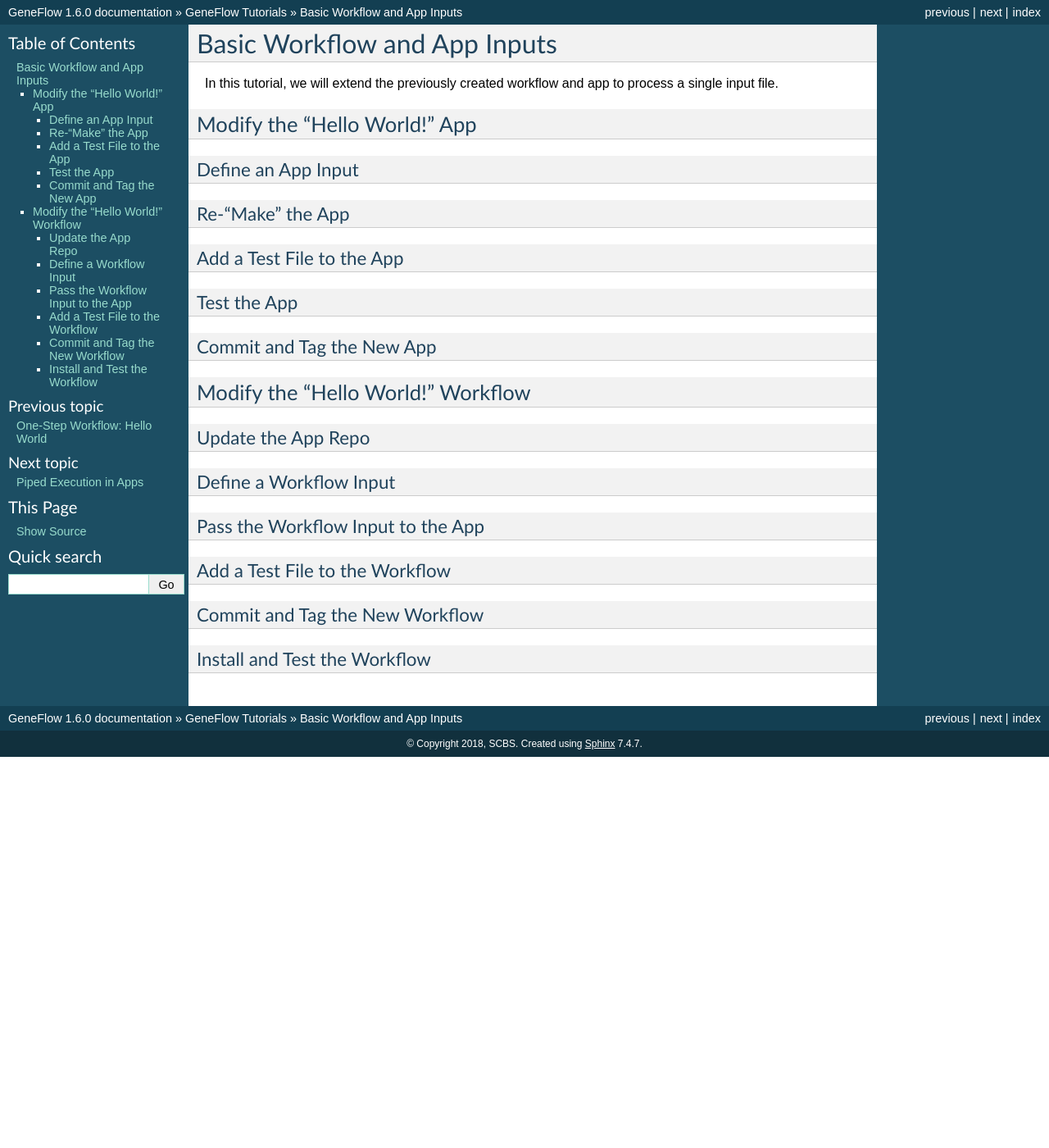
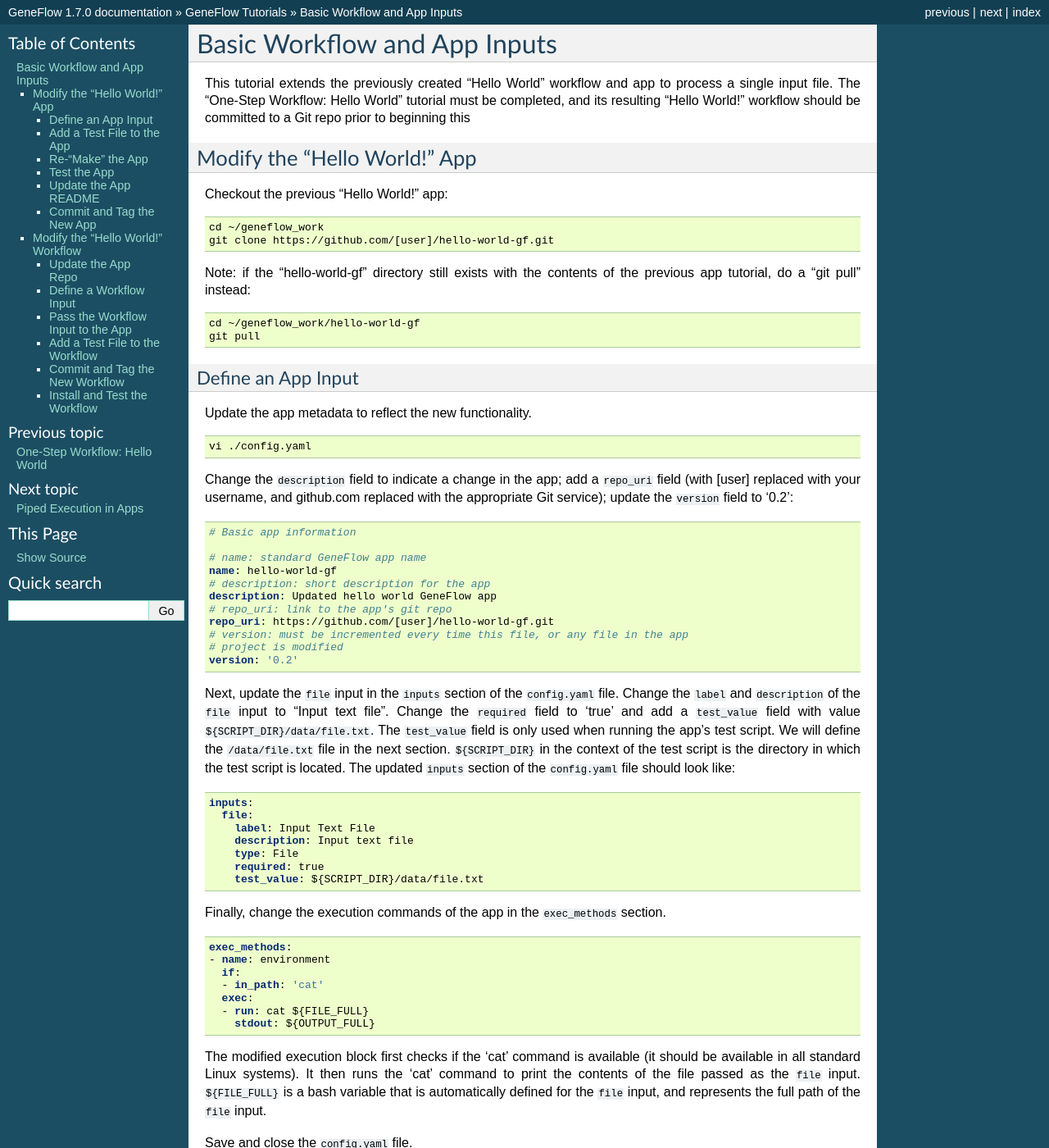
Before and after one commit to CDCgov/geneflow, a Sphinx documentation site: the page built from docs/chapters/tutorials/basic-input.rst, in a window 1280 px wide and 1400 px high. Shown: the whole window at 82% size. Built offline with Sphinx 7.4.7, drawn with Linux system fonts in a browser that asks for light colours; some of the changed text lies outside the part shown.

Commit message:
add basic inputs tutorial [wip]

```diff
--- a/docs/chapters/tutorials/basic-input.rst
+++ b/docs/chapters/tutorials/basic-input.rst
@@ -3,25 +3,194 @@
 Basic Workflow and App Inputs
 =============================
 
-In this tutorial, we will extend the previously created workflow and app to process a single input file.
+This tutorial extends the previously created "Hello World" workflow and app to process a single input file. The "One-Step Workflow: Hello World" tutorial must be completed, and its resulting "Hello World!" workflow should be committed to a Git repo prior to beginning this
 
 Modify the "Hello World!" App
 -----------------------------
 
+Checkout the previous "Hello World!" app:
+
+.. code-block:: text
+
+    cd ~/geneflow_work
+    git clone https://github.com/[user]/hello-world-gf.git
+
+Note: if the "hello-world-gf" directory still exists with the contents of the previous app tutorial, do a "git pull" instead:
+
+.. code-block:: text
+
+    cd ~/geneflow_work/hello-world-gf
+    git pull
+
 Define an App Input
 ~~~~~~~~~~~~~~~~~~~
+
+Update the app metadata to reflect the new functionality.
+
+
+.. code-block:: text
+
+    vi ./config.yaml
+
+Change the ``description`` field to indicate a change in the app; add a ``repo_uri`` field (with [user] replaced with your username, and github.com replaced with the appropriate Git service); update the ``version`` field to '0.2':
+
+.. code-block:: yaml
+
+    # Basic app information
+
+    # name: standard GeneFlow app name
+    name: hello-world-gf
+    # description: short description for the app
+    description: Updated hello world GeneFlow app
+    # repo_uri: link to the app's git repo
+    repo_uri: https://github.com/[user]/hello-world-gf.git
+    # version: must be incremented every time this file, or any file in the app
+    # project is modified
+    version: '0.2'
+
+Next, update the ``file`` input in the ``inputs`` section of the ``config.yaml`` file. Change the ``label`` and ``description`` of the ``file`` input to "Input text file". Change the ``required`` field to 'true' and add a ``test_value`` field with value ``${SCRIPT_DIR}/data/file.txt``. The ``test_value`` field is only used when running the app's test script. We will define the ``/data/file.txt`` file in the next section. ``${SCRIPT_DIR}`` in the context of the test script is the directory in which the test script is located. The updated ``inputs`` section of the ``config.yaml`` file should look like:
+
+.. code-block:: yaml
+
+    inputs:
+      file:
+        label: Input Text File
+        description: Input text file
+        type: File
+        required: true
+        test_value: ${SCRIPT_DIR}/data/file.txt
+
+Finally, change the execution commands of the app in the ``exec_methods`` section.
+
+.. code-block:: yaml
+
+    exec_methods:
+    - name: environment
+      if:
+      - in_path: 'cat'
+      exec:
+      - run: cat ${FILE_FULL}
+        stdout: ${OUTPUT_FULL}
+
+The modified execution block first checks if the 'cat' command is available (it should be available in all standard Linux systems). It then runs the 'cat' command to print the contents of the file passed as the ``file`` input. ``${FILE_FULL}`` is a bash variable that is automatically defined for the ``file`` input, and represents the full path of the ``file`` input.
+
+Save and close the ``config.yaml`` file.
+
+Add a Test File to the App
+~~~~~~~~~~~~~~~~~~~~~~~~~~
+
+Previously, we added a file called ``file.txt`` to the test folder. Modify this file so that it contains the string "Hello World File Contents!":
+
+.. code-block:: text
+
+    cd ~/geneflow_work/hello-world-gf/test/data
+    vi ./file.txt
+
+Make sure the file has the contents:
+
+.. code-block:: text
+
+    Hello World File Contents!
+
+Save and close the ``file.txt`` file.
 
 Re-"Make" the App
 ~~~~~~~~~~~~~~~~~
 
-Add a Test File to the App
-~~~~~~~~~~~~~~~~~~~~~~~~~~
+Now that the ``config.yaml`` file has been updated and the test file defined. Rebuild the app with the following commands:
+
+.. code-block:: text
+
+    cd ~/geneflow_work/hello-world-gf
+    geneflow make-app .
+
+This should re-generate the ``app.yaml.j2``, ``agave-app-def.json.j2``, ``hello-world-gf.sh``, and ``test.sh`` scripts.
+
+Make sure the app wrapper script and test script are executable:
+
+.. code-block:: text
+
+    chmod +x ./assets/hello-world-gf.sh
+    chmod +x ./test/test.sh
 
 Test the App
 ~~~~~~~~~~~~
 
+Run the ``test.sh`` script to test the app:
+
+.. code-block:: text
+
+    cd ~/geneflow_work/hello-world-gf/test
+    ./test.sh
+
+You should see output similar to the following:
+
+.. code-block:: text
+
+    CMD=/home/[user]/geneflow_work/hello-world-gf/test/../assets/hello-world-gf.sh --file="/home/[user]/geneflow_work/hello-world-gf/test/data/file.txt" --output="output.txt" --exec_method="auto"
+    File: /home/[user]/geneflow_work/hello-world-gf/test/data/file.txt
+    Output: output.txt
+    Execution Method: auto
+    Detected Execution Method: environment
+    CMD=cat /home/[user]/geneflow_work/hello-world-gf/test/data/file.txt  >"/home/[user]/geneflow_work/hello-world-gf/test/output.txt"
+    Exit code: 0
+    Exit code: 0
+
+The ``output.txt`` file should have been created in the test directory with the text "Hello World File Contents!". View it with:
+
+.. code-block:: text
+
+    cat ./output.txt
+
+And you should see:
+
+.. code-block:: text
+
+    Hello World File Contents!
+
+Update the App README
+~~~~~~~~~~~~~~~~~~~~~
+
+Update the app README.rst file to reflect changes to the app:
+
+.. code-block:: text
+
+    cd ~/geneflow_work/hello-world-gf
+    vi ./README.rst
+
+Modify the file so it looks like the following:
+
+.. code-block:: text
+
+    Hello World! Updated GeneFlow App
+    =================================
+
+    Version: 0.2
+
+    This is a basic GeneFlow app with an input.
+
+    Inputs
+    ------
+
+    1. file: Input text file.
+
+    Parameters
+    ----------
+
+    1. output: Output text file where "Hello World File Contents!" will be printed.
+
 Commit and Tag the New App
 ~~~~~~~~~~~~~~~~~~~~~~~~~~
+
+Finally, commit the updated app to the Git repo and update its tag to reflect the new version number:
+
+.. code-block:: text
+
+    cd ~/geneflow_work/hello-world-gf
+    git add -u
+    git commit -m "update app input"
+    git tag 0.2
+    git push --tags origin master
 
 Modify the "Hello World!" Workflow
 ----------------------------------
--- a/docs/conf.py
+++ b/docs/conf.py
@@ -60,9 +60,9 @@
 # built documents.
 #
 # The short X.Y version.
-version = '1.6'
+version = '1.7'
 # The full version, including alpha/beta/rc tags.
-release = '1.6.0'
+release = '1.7.0'
 
 # The language for content autogenerated by Sphinx. Refer to documentation
 # for a list of supported languages.
--- a/docs/index.rst
+++ b/docs/index.rst
@@ -3,7 +3,7 @@
 GeneFlow Documentation
 ======================
 
-Version: 1.6.0
+Version: 1.7.0
 
 GeneFlow (GF) is a light-weight platform-agnostic workflow engine for scientific computing.
 
```
Also changed, not shown: CHANGELOG.md (+5 -0 lines), README.md (+1 -1 lines), 1 other file.
